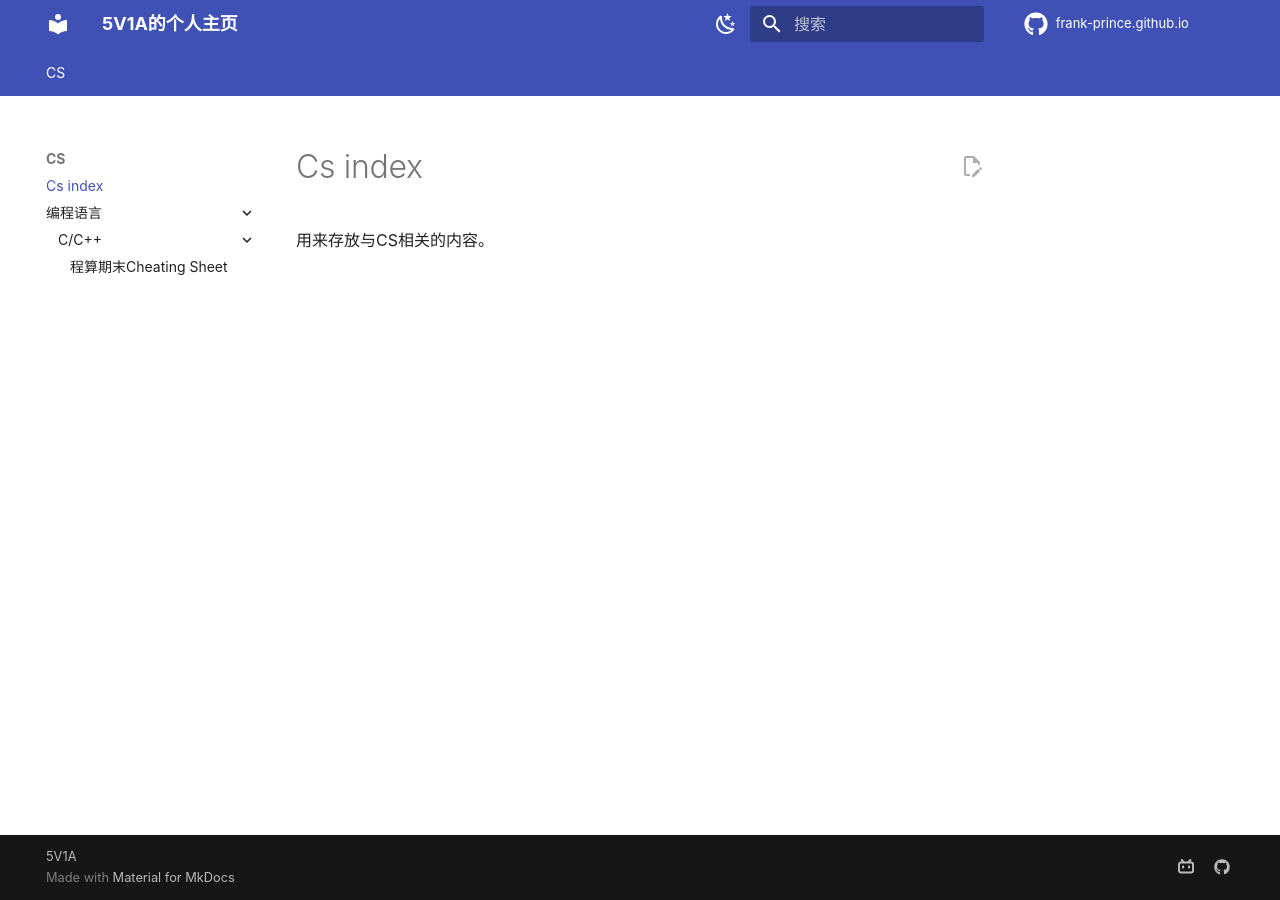
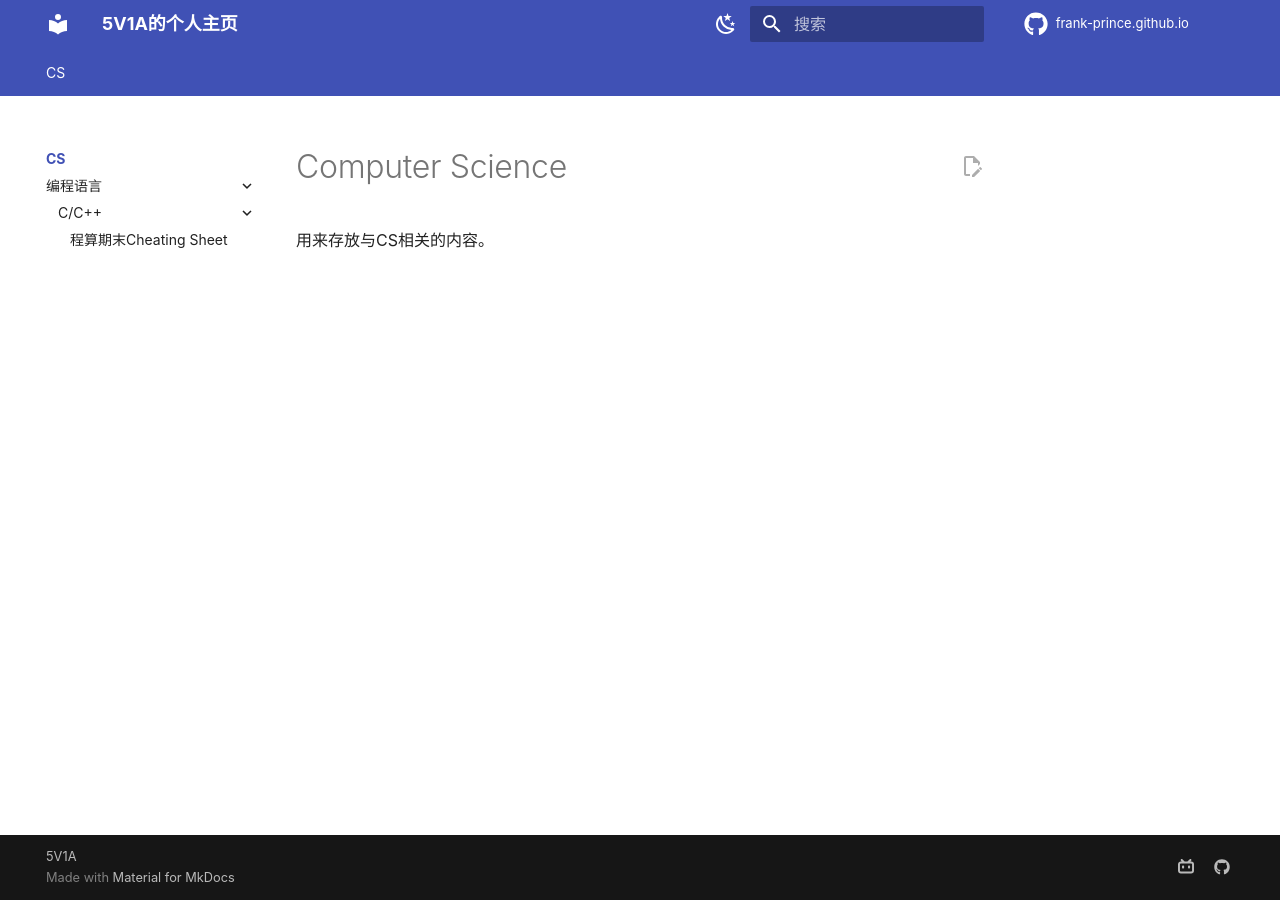
Before and after one commit to Frankoxer/frankoxer.github.io, an MkDocs documentation site: the page built from docs/CS/index.md, in a window 1280 px wide. Built offline with MkDocs 1.6.1 and Material for MkDocs 9.7.7, drawn with Linux system fonts in a browser that asks for light colours; comment, search, counter and statistics services are not loaded; old or Windows-style settings are respelled for this version of MkDocs.

Commit message:
7.3/0:21

```diff
--- a/docs/CS/cs-index.md
+++ b/docs/CS/index.md
@@ -1 +1,2 @@
+# Computer Science
 用来存放与CS相关的内容。
--- a/mkdocs.yml
+++ b/mkdocs.yml
@@ -5,7 +5,7 @@ site_url: https://frank-prince.github.io/
 #[Navigation]
 nav:
   - CS:
-    - CS\cs-index.md
+    - CS\index.md
     - 编程语言:
       - C/C++:
         - 程算期末Cheating Sheet: CS\Languange\C\final-exam-re.md
```
